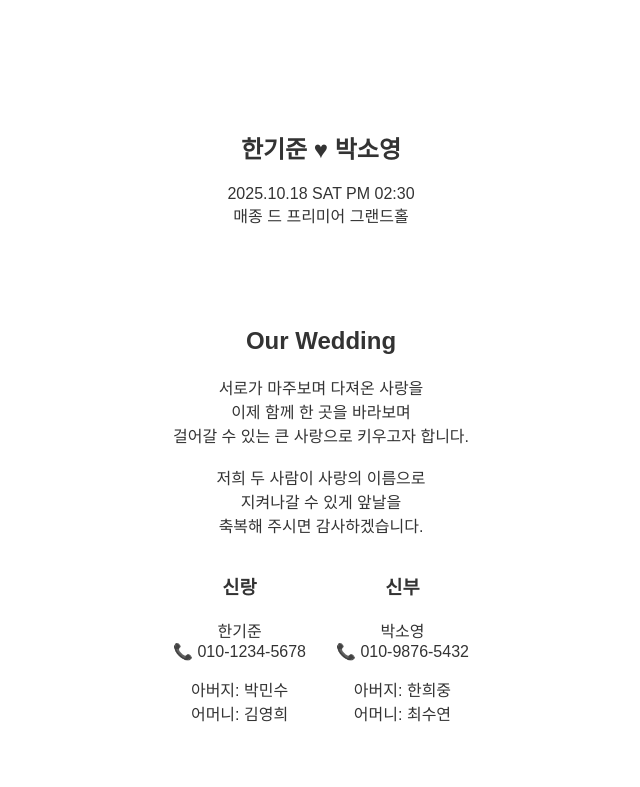
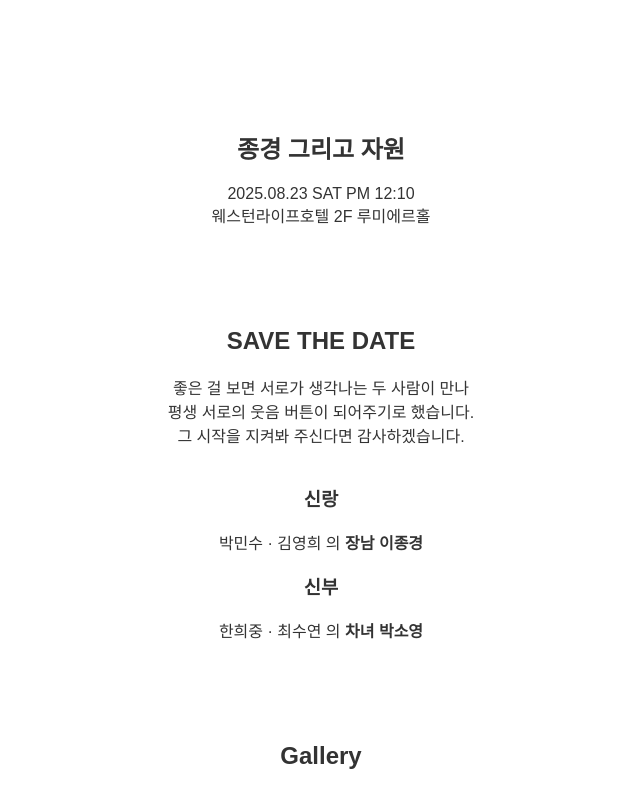
Before and after one commit to jawon222/wedding, a plain HTML site: page index.html in a window 1280 px wide. Shown: the part 460-1247 px from the top of the page, without its empty margins (319-959 px from the left). Drawn offline with Linux system fonts and the light colour scheme.

Commit message:
Update index.html

```diff
--- a/index.html
+++ b/index.html
@@ -4,7 +4,7 @@
 <head>
   <meta charset="UTF-8">
   <meta name="viewport" content="width=device-width, initial-scale=1.0">
-  <title>한기준 ♥ 박소영 모바일 청첩장</title>
+  <title>이종경 ♥ 이자원 모바일 청첩장</title>
   <link rel="stylesheet" href="style.css">
 </head>
 <body>
@@ -12,31 +12,28 @@
   <!-- 1. Cover -->
   <section class="page" id="cover">
     <img src="images/cover.jpg" alt="커버 이미지" class="cover-img">
-    <h1>한기준 ♥ 박소영</h1>
-    <p>2025.10.18 SAT PM 02:30<br>매종 드 프리미어 그랜드홀</p>
+    <h1>종경 그리고 자원</h1>
+    <p>2025.08.23 SAT PM 12:10<br>웨스턴라이프호텔 2F 루미에르홀</p>
   </section>
 
   <!-- 2. Greeting -->
   <section class="page" id="greeting">
-    <h2>Our Wedding</h2>
-    <p>서로가 마주보며 다져온 사랑을<br>
-    이제 함께 한 곳을 바라보며<br>
-    걸어갈 수 있는 큰 사랑으로 키우고자 합니다.<br><br>
-    저희 두 사람이 사랑의 이름으로<br>
-    지켜나갈 수 있게 앞날을<br>
-    축복해 주시면 감사하겠습니다.</p>
-    <div class="contact">
-      <div>
-        <h3>신랑</h3>
-        <p>한기준<br>📞 010-1234-5678</p>
-        <p>아버지: 박민수<br>어머니: 김영희</p>
-      </div>
-      <div>
-        <h3>신부</h3>
-        <p>박소영<br>📞 010-9876-5432</p>
-        <p>아버지: 한희중<br>어머니: 최수연</p>
-      </div>
+    <h2>SAVE THE DATE</h2>
+    <p>좋은 걸 보면 서로가 생각나는 두 사람이 만나<br>
+    평생 서로의 웃음 버튼이 되어주기로 했습니다.<br>
+    그 시작을 지켜봐 주신다면 감사하겠습니다.<br><br>
+    </p>
+    <div class="contact-grid">
+     <div class="contact-box groom">
+      <h3>신랑</h3>
+      <p class="main">박민수 · 김영희 의 <strong>장남 이종경</strong></p>
+     </div>
+
+    <div class="contact-box bride">
+     <h3>신부</h3>
+     <p class="main">한희중 · 최수연 의 <strong>차녀 박소영</strong></p>
     </div>
+  </div>
   </section>
 
   <!-- 3. Gallery -->
@@ -58,8 +55,8 @@
   <!-- 5. Location -->
   <section class="page" id="location">
     <h2>Location</h2>
-    <p>매종 드 프리미어 그랜드홀<br>서울시 강남구 논현로 740<br>02-2278-9977</p>
-    <iframe src="https://maps.google.com/maps?q=서울 강남구 논현로 740&output=embed" width="100%" height="300"></iframe>
+    <p>웨스턴라이프호텔 2층 루미에르홀<br>전북특별자치도 익산시 동서로 380<br></p>
+    <iframe src="https://maps.google.com/maps?q=전북특별자치도 익산시 동서로 380&output=embed" width="100%" height="300"></iframe>
   </section>
 
   <!-- 6. Account Info -->
```
